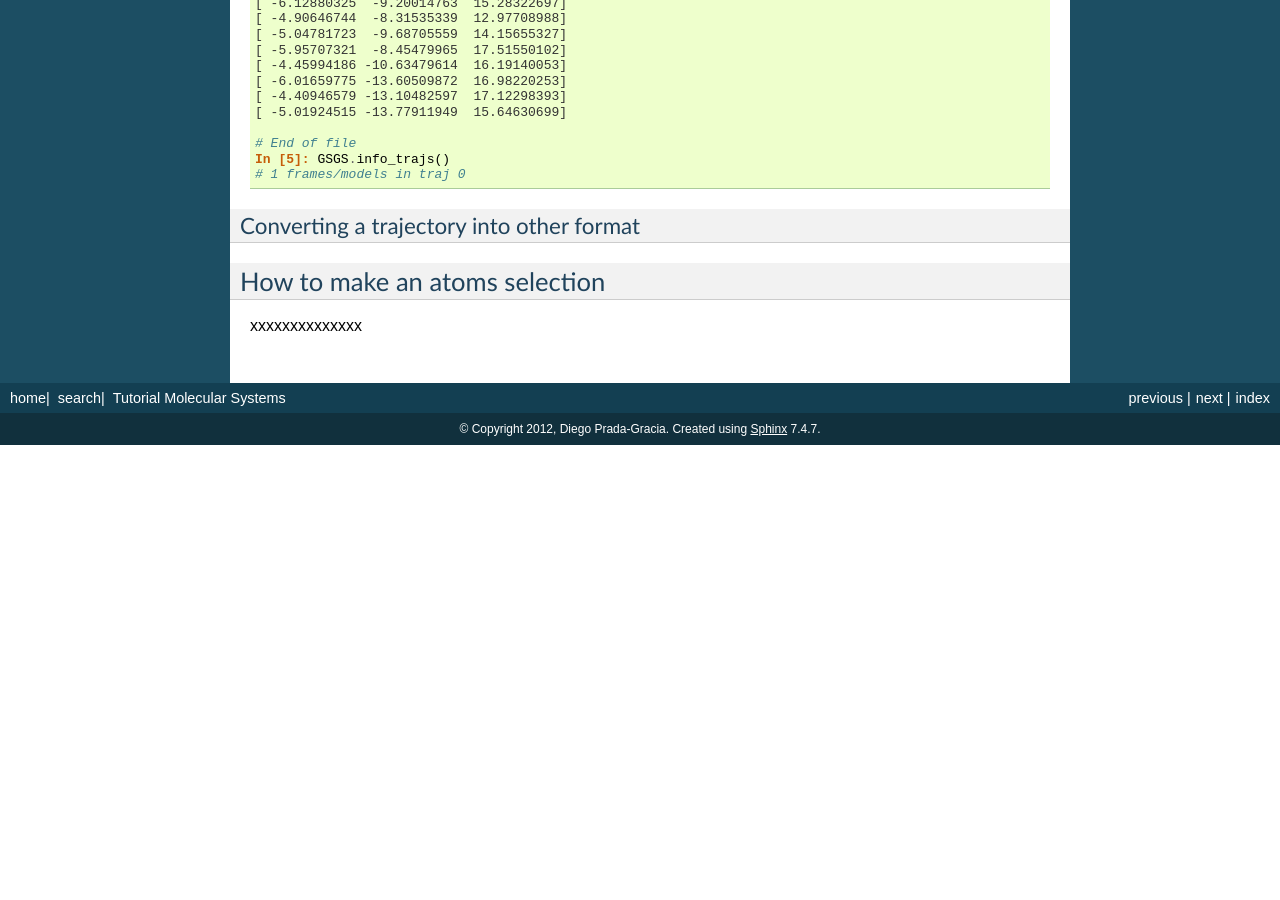
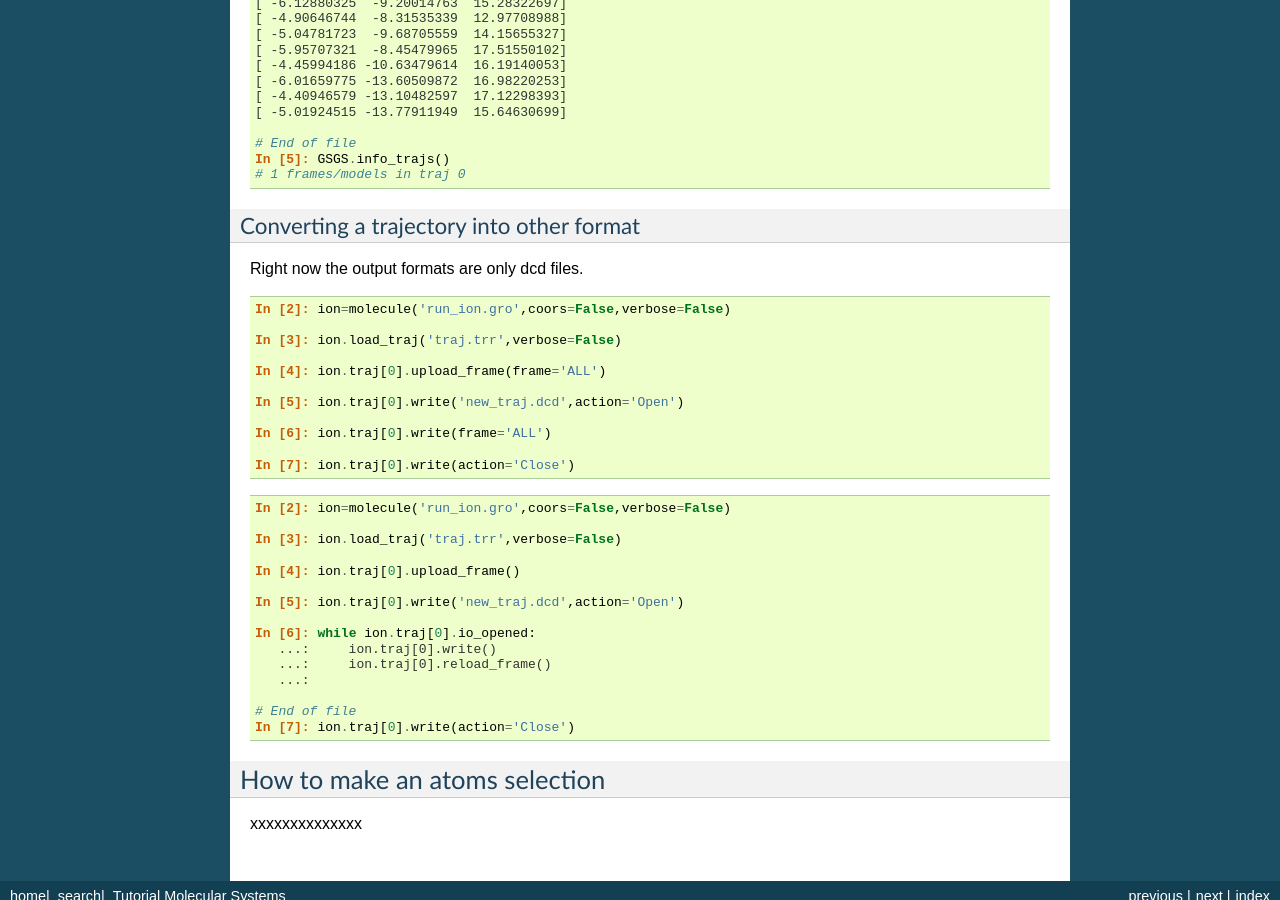
Before and after one commit to dprada/Pynoramix, a Sphinx documentation site: the page built from doc/source/tutorial_molecular_systems.rst, in a window 1280 px wide and 900 px high, scrolled down 2609 px. Built offline with Sphinx 7.4.7, drawn with Linux system fonts in a browser that asks for light colours; before the commit the page ends 3054 px from its top, so only the background shows below that.

Commit message:
Doc updated.

```diff
--- a/doc/source/tutorial_molecular_systems.rst
+++ b/doc/source/tutorial_molecular_systems.rst
@@ -188,6 +188,40 @@ and :download:`GSGS.dcd <../tutorials/systems_tut1/GSGS.dcd>`.
 Converting a trajectory into other format
 +++++++++++++++++++++++++++++++++++++++++
 
+Right now the output formats are only dcd files.
+
+.. sourcecode:: ipython
+
+   In [2]: ion=molecule('run_ion.gro',coors=False,verbose=False)
+
+   In [3]: ion.load_traj('traj.trr',verbose=False)
+
+   In [4]: ion.traj[0].upload_frame(frame='ALL')
+
+   In [5]: ion.traj[0].write('new_traj.dcd',action='Open')
+
+   In [6]: ion.traj[0].write(frame='ALL')
+
+   In [7]: ion.traj[0].write(action='Close')
+
+.. sourcecode:: ipython
+
+   In [2]: ion=molecule('run_ion.gro',coors=False,verbose=False)
+
+   In [3]: ion.load_traj('traj.trr',verbose=False)
+
+   In [4]: ion.traj[0].upload_frame()
+
+   In [5]: ion.traj[0].write('new_traj.dcd',action='Open')
+
+   In [6]: while ion.traj[0].io_opened:
+      ...:     ion.traj[0].write()
+      ...:     ion.traj[0].reload_frame()
+      ...:
+   # End of file
+
+   In [7]: ion.traj[0].write(action='Close')
+
 
 How to make an atoms selection
 ==============================
```
